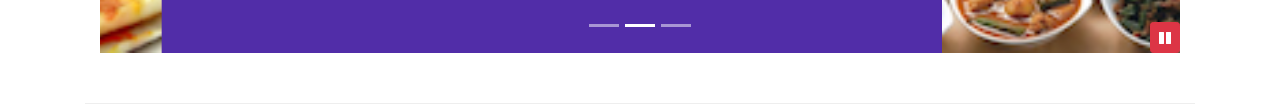
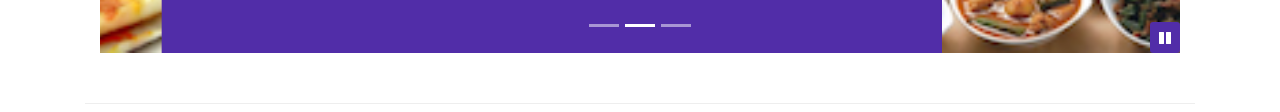
Before and after one commit to PraveenYadaove/Bootstrap, a website: page index.html in a window 1280 px wide. Shown: the part 610-722 px from the top of the page. Drawn offline with nearby package versions, Linux system fonts and the light colour scheme.

Commit message:
button color

```diff
--- a/css/style.css
+++ b/css/style.css
@@ -97,4 +97,6 @@ body{
     position: absolute;
     right: 0px;
     bottom: 0px;
+    background-color:#512DA8;
+    color: white;
 }
--- a/index.html
+++ b/index.html
@@ -236,7 +236,7 @@
                         <span class="carousel-control-next-icon"></span>
                     </a>
 
-                        <button class="btn btn-danger btn-sm" id="carouselButton">
+                        <button class="btn  btn-sm" id="carouselButton">
                             <span class="fa fa-pause"></span>
                         </button>
 
```
